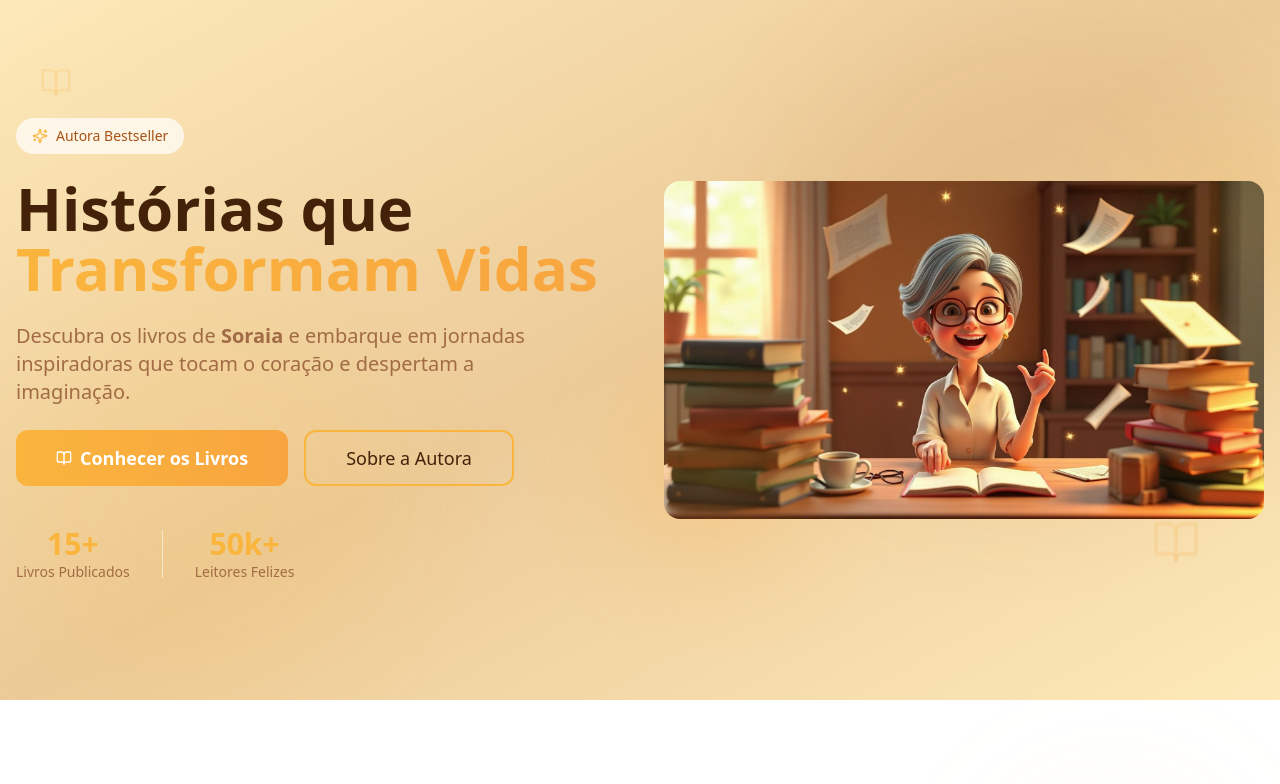
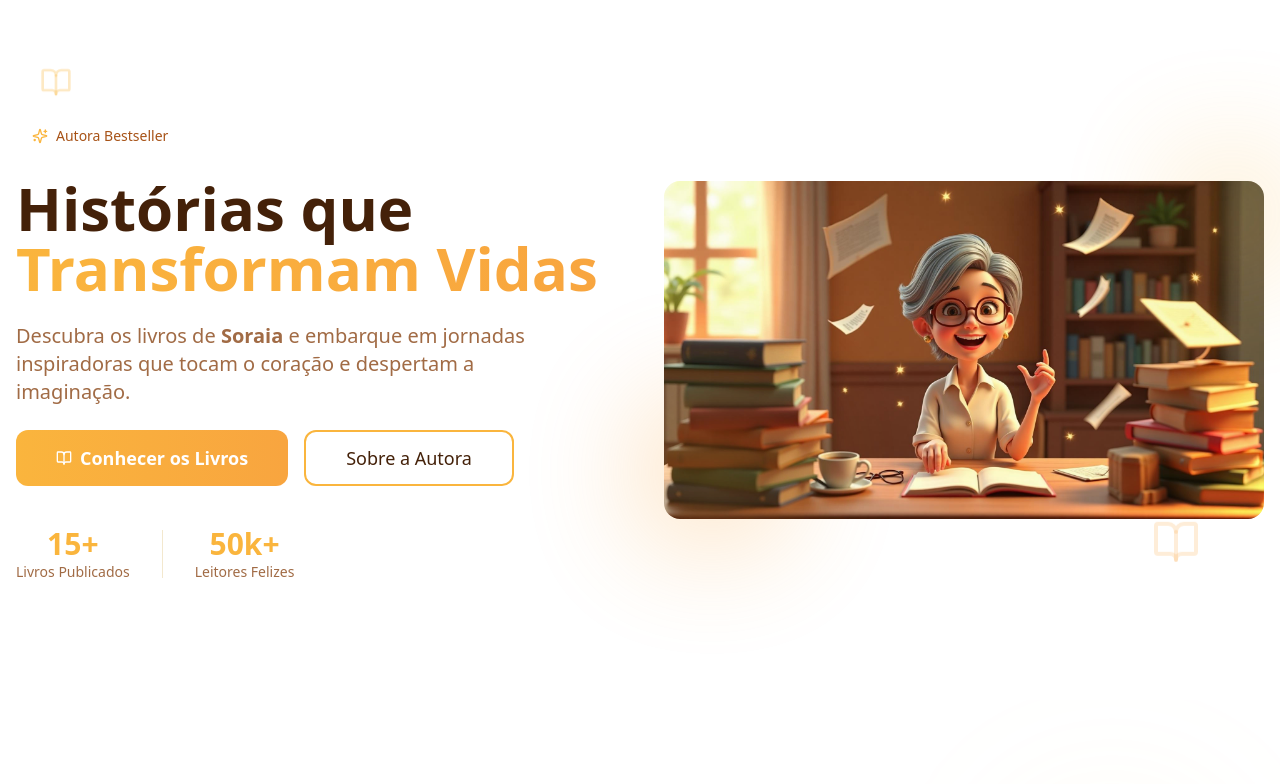
Before and after one commit to igormart21/soraia-story-spark, a React (Vite) app: page / in a window 1280 px wide. Shown: the top 784 px of the page. Built offline with nearby package versions, Linux system fonts and the light colour scheme; the HTML template or start-up script is replaced by a standard one.

Commit message:
style(hero): set hero section background to white and soften icon tints

```diff
--- a/src/components/Hero.tsx
+++ b/src/components/Hero.tsx
@@ -4,18 +4,14 @@ import { BookOpen, Sparkles } from "lucide-react";
 
 export const Hero = () => {
   return (
-    <section className="relative min-h-[600px] lg:min-h-[700px] flex items-center overflow-hidden bg-[hsl(var(--secondary))]">
-      {/* Background adjusted to a darker warm tone within palette */}
-      <div className="absolute inset-0 bg-gradient-to-br from-[hsl(var(--secondary))] via-[hsl(var(--burnt-orange))]/20 to-[hsl(var(--cream))]/10" />
-      <div className="absolute top-0 right-0 w-[500px] h-[500px] bg-[hsl(var(--burnt-orange))]/15 rounded-full blur-3xl animate-pulse" />
-      <div className="absolute bottom-0 left-0 w-[400px] h-[400px] bg-[hsl(var(--gold))]/10 rounded-full blur-3xl animate-pulse" style={{ animationDelay: '1s' }} />
+    <section className="relative min-h-[600px] lg:min-h-[700px] flex items-center overflow-hidden bg-white">
 
       {/* Floating book icons */}
       <div className="absolute top-20 left-10 animate-float">
-        <BookOpen className="w-8 h-8 text-[hsl(var(--gold))]/20" />
+        <BookOpen className="w-8 h-8 text-[hsl(var(--gold))]/30" />
       </div>
       <div className="absolute bottom-32 right-20 animate-float-delayed">
-        <BookOpen className="w-12 h-12 text-[hsl(var(--warm-orange))]/15" />
+        <BookOpen className="w-12 h-12 text-[hsl(var(--warm-orange))]/20" />
       </div>
 
       <div className="container mx-auto px-4 relative z-10">
```
